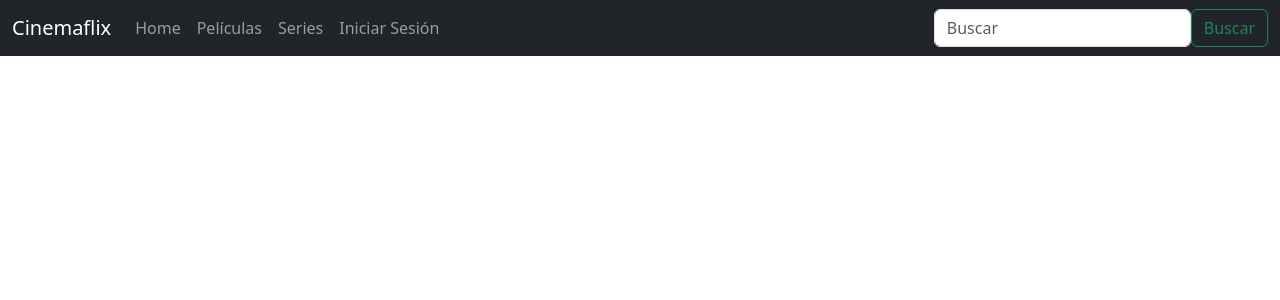
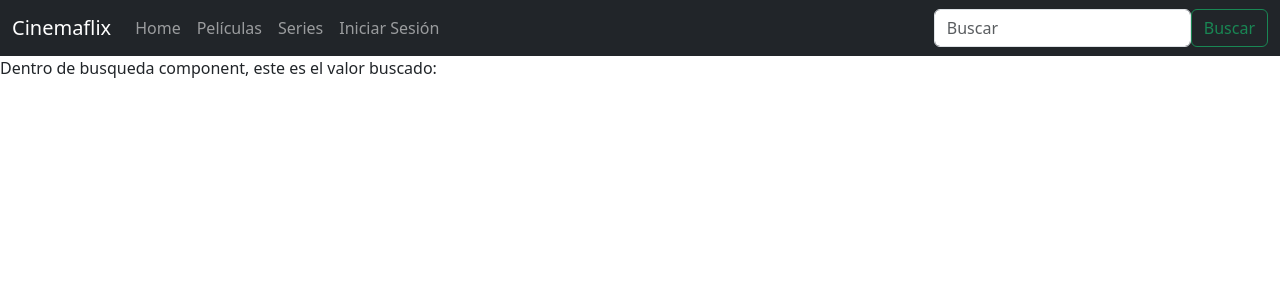
Before and after one commit to efesjotaseles/tp-final-lab-4-2024, an Angular app: page /busqueda in a window 1280 px wide. Shown: the top 300 px of the page. Built offline with nearby package versions, Linux system fonts and the light colour scheme.

Commit message:
Update busqueda.component.html

```diff
--- a/src/app/components/busqueda/busqueda.component.html
+++ b/src/app/components/busqueda/busqueda.component.html
@@ -1 +1,2 @@
+<p>Dentro de busqueda component, este es el valor buscado:</p>
 <p>{{valorBuscado}}</p>
```
